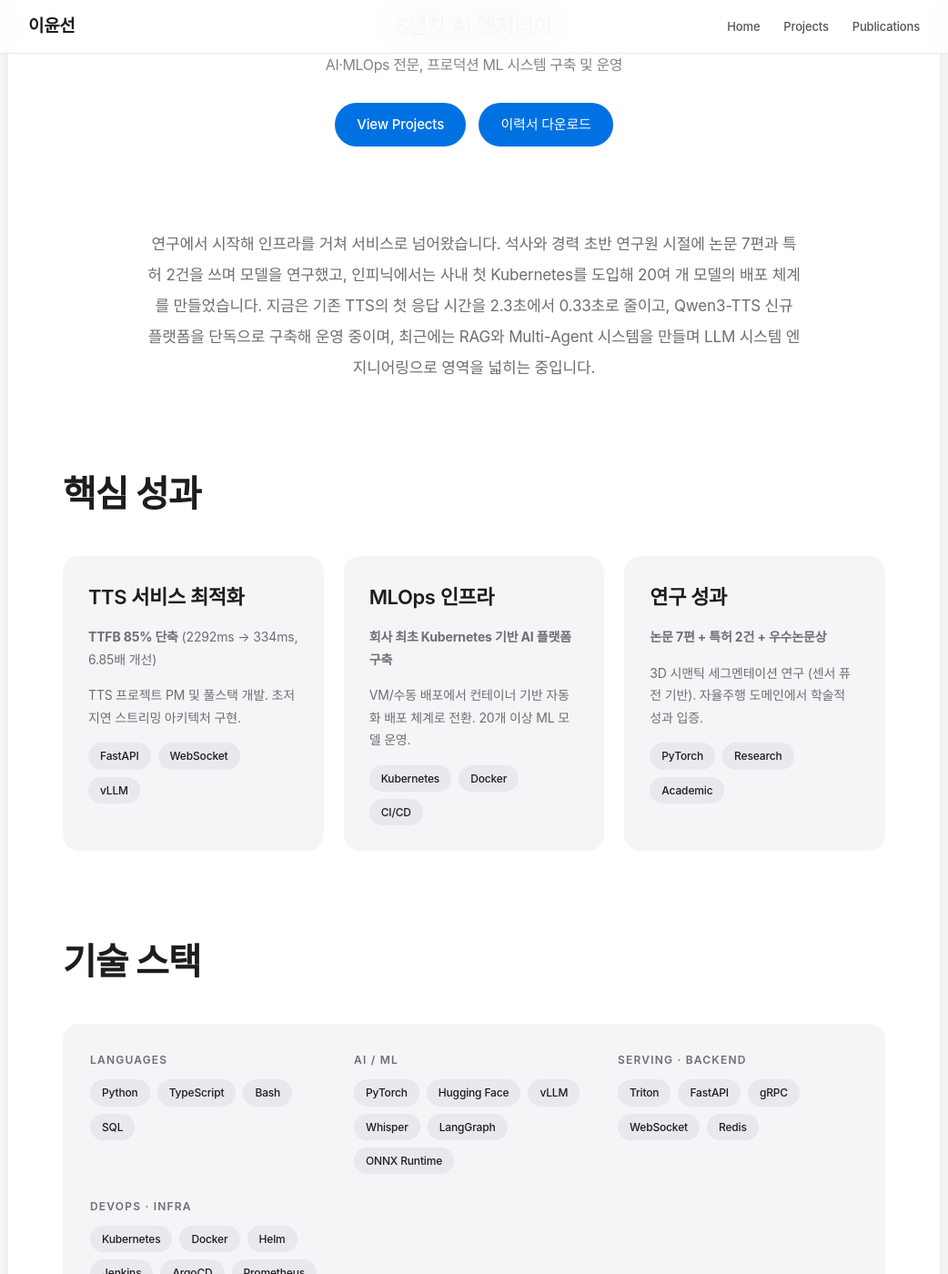
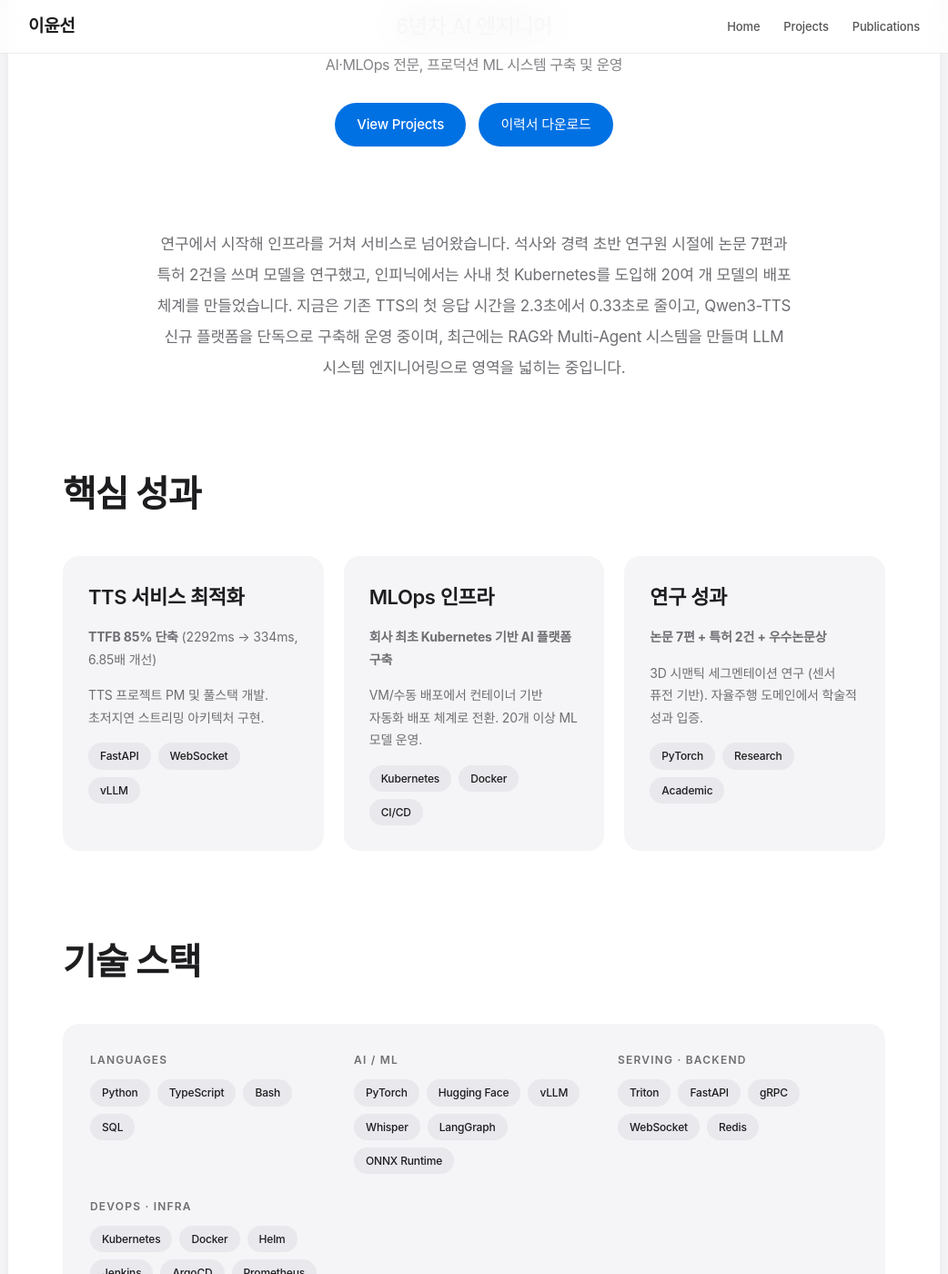
Before and after one commit to ckc5800/ckc5800.github.io, a Jekyll site: the page built from index.html, in a window 1280 px wide and 1400 px high, scrolled down 310 px. Shown: the whole window at 91% size, without its empty margins (119-1161 px from the left). Built offline with Jekyll 4.4.1, drawn with Linux system fonts in a browser that asks for light colours; some web fonts are replaced.

Commit message:
한국어 줄바꿈 정리 — body에 word-break: keep-all 적용
가운데 정렬 소개문에서 '만들/었습니다', '시스/템'처럼 단어 중간에
줄이 잘리던 문제(본인 지적) 수정. 사이트 전체 한국어 문단에 적용.

Co-Authored-By: Claude Fable 5 <noreply@anthropic.com>

```diff
--- a/assets/style.css
+++ b/assets/style.css
@@ -38,6 +38,8 @@ body {
     background-color: var(--bg);
     color: var(--text);
     line-height: 1.6;
+    word-break: keep-all;
+    overflow-wrap: break-word;
     -webkit-font-smoothing: antialiased;
     letter-spacing: -0.01em;
 }
```
